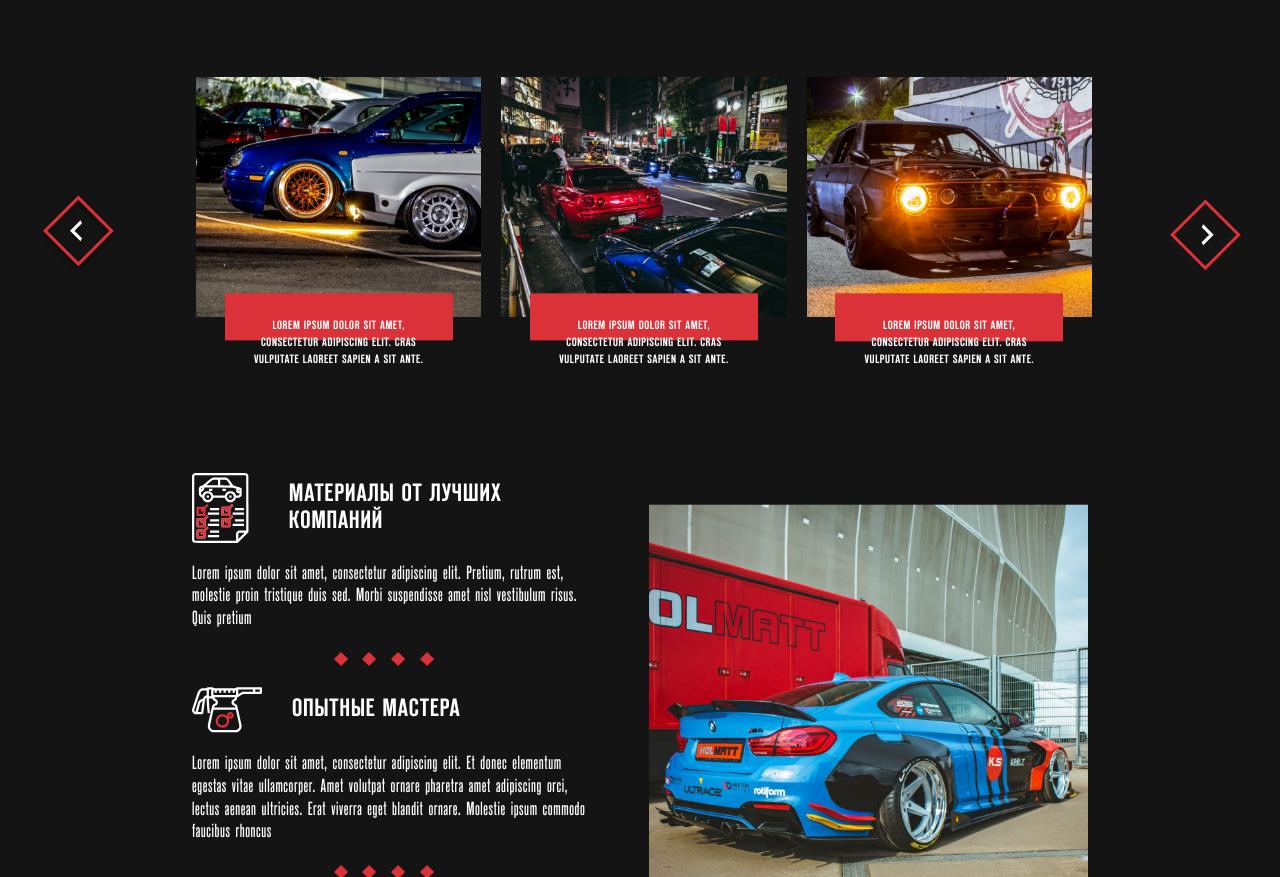
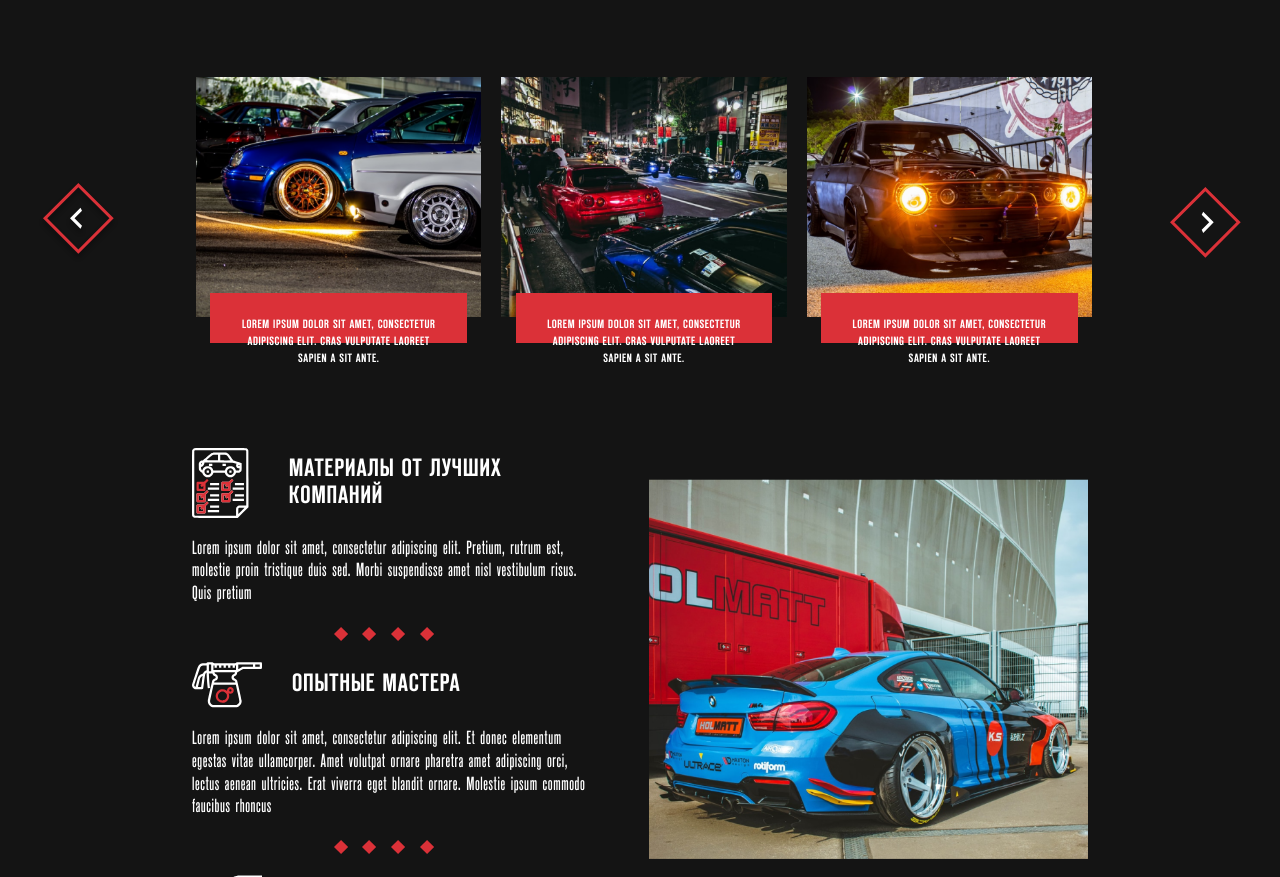
Before and after one commit to UladzislauBaranau/car-musc-layout, a plain HTML site: page index.html in a window 1280 px wide. Shown: the part 1379-2256 px from the top of the page. Drawn offline with Linux system fonts and the light colour scheme.

Commit message:
Fix positions on 'scrolling' section

```diff
--- a/css/style.css
+++ b/css/style.css
@@ -232,22 +232,28 @@ body {
     margin: 0 auto;
 
 }
-.scrolling__images {
+.scrolling__items {
     display: grid;
     grid-template-columns: repeat(3, 1fr);
     grid-gap: 0 20px;
 }
-.scrolling__card {
-    width: 80%;
-    height: 15%;
-    transform: translateY(-50%);
-    margin: 0 auto;
-    background-color: #DB3138;
+.scrolling__description {
+    position: relative;
 }
 .scrolling__card-info {
-    max-width: 80%;
-    padding-top: 25px;
+    width: 70%;
     margin: 0 auto;
+    position: relative;
+    z-index: 2;
+}
+.scrolling__card-background {
+    position: absolute;
+    height: 100%;
+    width: 90%;
+    top: -48%;
+    left: 5%;
+    z-index: 1;
+    background-color: #DB3138;
 }
 /* Scrolling styles end */
 
--- a/index.html
+++ b/index.html
@@ -173,32 +173,43 @@
           </div>
 
           <div class="wrapper">
-            <div class="scrolling__images">
-              <div class="scrolling__image">
-                <img class="scrolling__car-image" src="./img/index/png/car1.png" alt="Car">
+
+            <div class="scrolling__items">
+              <div class="scrolling__content">
                 <div class="scrolling__card">
+                  <img class="scrolling__car-image" src="./img/index/png/car1.png" alt="Car">
+                </div>
+                <div class="scrolling__description">
                   <div class="scrolling__card-info uppercase-text">
                     Lorem ipsum dolor sit amet, consectetur adipiscing elit. Cras vulputate laoreet sapien a sit ante.
                   </div>
+                  <div class="scrolling__card-background"></div>
                 </div>
               </div>
-              <div class="scrolling__image">
-                <img class="scrolling__car-image" src="./img/index/png/car2.png" alt="Car">
+              <div class="scrolling__content">
                 <div class="scrolling__card">
+                  <img class="scrolling__car-image" src="./img/index/png/car2.png" alt="Car">
+                </div>
+                <div class="scrolling__description">
                   <div class="scrolling__card-info uppercase-text">
                     Lorem ipsum dolor sit amet, consectetur adipiscing elit. Cras vulputate laoreet sapien a sit ante.
                   </div>
+                  <div class="scrolling__card-background"></div>
                 </div>
               </div>
-              <div class="scrolling__image">
-                <img class="scrolling__car-image" src="./img/index/png/car3.png" alt="Car">
+              <div class="scrolling__content">
                 <div class="scrolling__card">
+                  <img class="scrolling__car-image" src="./img/index/png/car3.png" alt="Car">
+                </div>
+                <div class="scrolling__description">
                   <div class="scrolling__card-info uppercase-text">
                     Lorem ipsum dolor sit amet, consectetur adipiscing elit. Cras vulputate laoreet sapien a sit ante.
                   </div>
+                  <div class="scrolling__card-background"></div>
                 </div>
               </div>
             </div>
+
           </div>
 
           <div class="scrolling__button">
```
